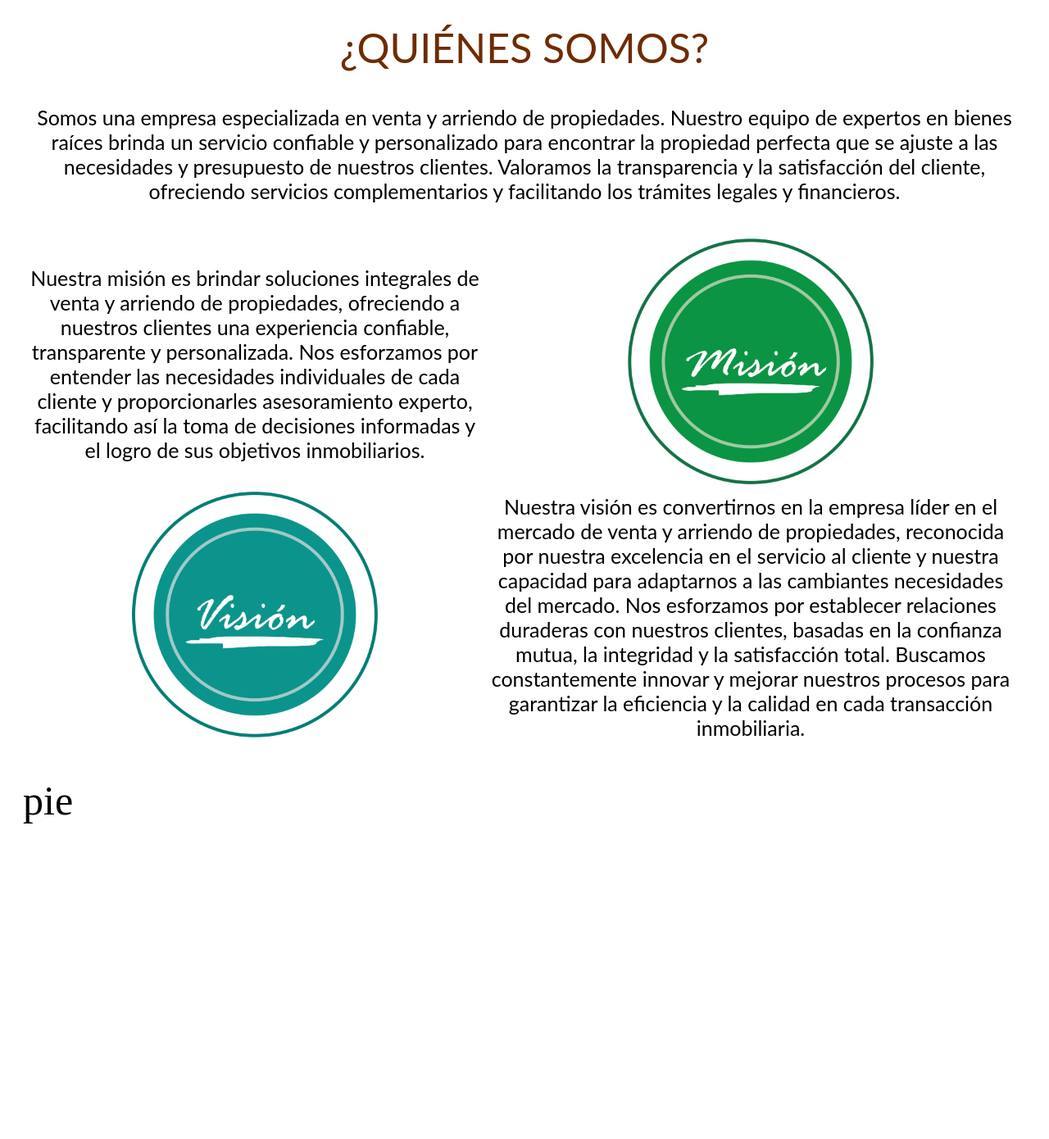
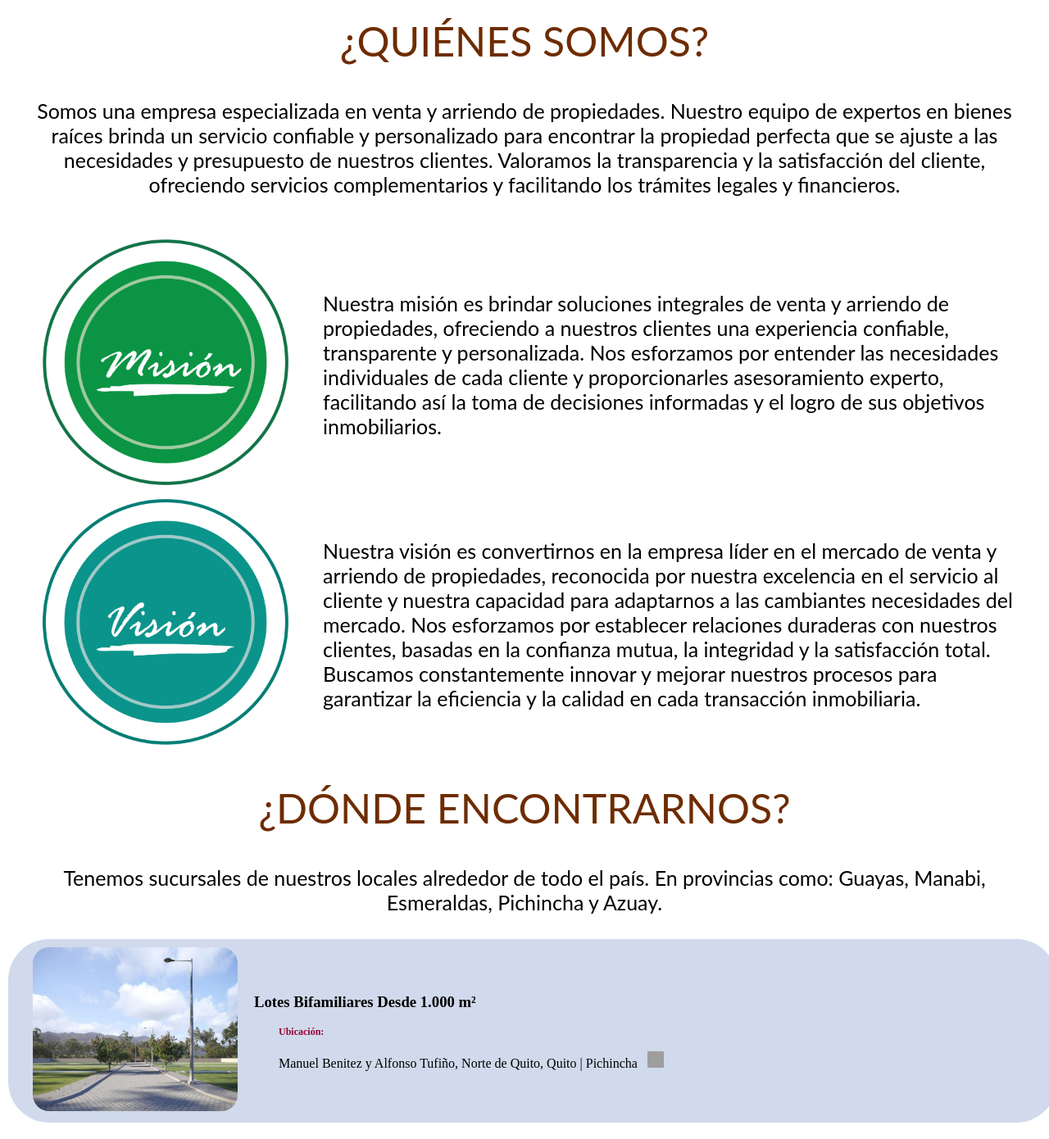
Before and after one commit to stevenpozo/Inmobiliaria_segundoParcialWEB, a PHP site: page /html/informacion.html in a window 1280 px wide. Shown: the whole page at 82% size. Before the commit the page ends 1005 px from the top, so only its background shows below. Run offline with PHP 8.4, Linux system fonts and the light colour scheme; grey boxes are pictures that could not be loaded.

Commit message:
informacion

```diff
--- a/5. Proyecto/css/estilo_Informacion.css
+++ b/5. Proyecto/css/estilo_Informacion.css
@@ -21,8 +21,121 @@
 	font-family: Lato,sans-serif;
 	box-sizing: border-box;
 	padding-bottom: 20px;
+	overflow-x: auto;
+}
+
+td,th{
+	padding: 25px
+}
+
+.div5{
+		color: #6E2C00 ;
+	font-family: Lato,sans-serif;
+	box-sizing: border-box;
+	text-transform: uppercase;
+	padding-bottom: 20px;
 	text-align: center;
 }
+
+.div6{
+	font-family: Lato,sans-serif;
+	box-sizing: border-box;
+	padding-bottom: 20px;
+	text-align: center;
+}
+
+/*Seccion de información de las casas*/
+.div7 {
+    display: flex;
+    flex-direction: row;
+    align-items: center;
+	padding: 10px 30px;
+	background-color: rgba(188,202,228,0.70);
+	backdrop-filter: blur(10px); /*hacerlo borroso al background*/
+	border-radius: 50px;
+	margin-bottom: 10px;
+	overflow: hidden;
+}
+
+body {
+    margin: 0;
+    padding: 0;
+}
+
+/*Seccion de información de las casas*/
+.cont_info{
+	padding: 10px;
+	width: 100%;
+}
+
+/*formato de imagenes*/
+.house-image {
+    width: 250px;
+    height: 200px;
+    margin-right: 20px;
+    border-radius: 20px;
+    transition: transform 0.3s;
+}
+
+/*animación de zoom en imagenes de casas*/
+.house-image:hover {
+    transform: scale(1.08);
+}
+
+.house-details {
+    flex-grow: 1;
+}
+
+
+
+
+
+/*formato de tablas precios*/
+table td {
+    padding: 10px 10px 0px 30px;
+    border: none;
+}
+tr {
+    width: 100px;
+}
+.t_tabla {
+    text-align: center;
+    font-size: 12px;
+    font-weight: bold;
+    color: #722620;
+}
+
+
+/*formato de los espacios*/
+.tipos_caracteristicas {
+    border: 2px solid #990235;
+    border-radius: 10px;
+    padding: 5px;
+    margin-bottom: 10px;
+    display: inline-block;
+}
+.cosas_casa, .ubicacion, .precios, .contactos_compra{
+    padding-left: 30px;
+}
+.text_espacios, .text_ubicacion, .text_precios {
+    text-align: left;
+    font-size: 12px;
+    font-weight: bold;
+    color: #990235;
+}
+
+
+/*imagen de contactos*/
+.img_ubicacion{
+	width: 20px;
+	height: 20px;
+	transition: transform 0.3s;
+}
+
+.img_ubicacion:hover{
+	transform: scale(1.5);
+}
+
 
 
 .example {
--- a/5. Proyecto/html/informacion.html
+++ b/5. Proyecto/html/informacion.html
@@ -11,11 +11,11 @@
 <div class="div1 example">¿Quiénes Somos?</div>
 <div class="div2 example2">Somos una empresa especializada en venta y arriendo de propiedades. Nuestro equipo de expertos en bienes raíces brinda un servicio confiable y personalizado para encontrar la propiedad perfecta que se ajuste a las necesidades y presupuesto de nuestros clientes. Valoramos la transparencia y la satisfacción del cliente, ofreciendo servicios complementarios y facilitando los trámites legales y financieros.</div>
 <div class="div4 example3">
-  <table width="1212" border="0">
+  <table>
     <tbody>
       <tr>
-        <td width="560">Nuestra misión es brindar soluciones integrales de venta y arriendo de propiedades, ofreciendo a nuestros clientes una experiencia confiable, transparente y personalizada. Nos esforzamos por entender las necesidades individuales de cada cliente y proporcionarles asesoramiento experto, facilitando así la toma de decisiones informadas y el logro de sus objetivos inmobiliarios.</td>
-        <td width="642"><img src="../img/img_Informacion/mision.png" width="300" height="300" alt=""/></td>
+        <td><img src="../img/img_Informacion/mision.png" width="300" height="300" alt=""/></td>
+        <td>Nuestra misión es brindar soluciones integrales de venta y arriendo de propiedades, ofreciendo a nuestros clientes una experiencia confiable, transparente y personalizada. Nos esforzamos por entender las necesidades individuales de cada cliente y proporcionarles asesoramiento experto, facilitando así la toma de decisiones informadas y el logro de sus objetivos inmobiliarios.</td>
       </tr>
       <tr>
         <td><img src="../img/img_Informacion/vision.png" width="300" height="300" alt=""/></td>
@@ -24,7 +24,20 @@
     </tbody>
   </table>
 </div>
-<div class="div5 example">pie</div>
-</div>
+<div class="div5 example">¿Dónde encontrarnos?</div>
+	<div class="div6 example2">Tenemos sucursales de nuestros locales alrededor de todo el país. En provincias como: Guayas, Manabi, Esmeraldas, Pichincha y Azuay.</div>
+	  <div class="cont_info">
+<div class="div7">
+      <div class="cont_imgCasa"><img class="house-image" src="../img/img_terrenos/terreno1.jpg" alt="Imagen de la casa"></div>
+      <div class="house-details">
+        <h3 class="titulos_casas" id="Pichincha">Lotes Bifamiliares Desde 1.000 m²</h3>
+        <div class="ubicacion">
+          <p class="text_ubicacion">Ubicación:</p>
+          <p>Manuel Benitez y Alfonso Tufiño, Norte de Quito, Quito | Pichincha &nbsp;&nbsp;<a href="https://goo.gl/maps/s2HKSS4MFZQRYYfk6" target="new"><img class="img_ubicacion" src="../img/img_comprar/ubicacion.png" alt=""/> </a></p>
+        </div>
+    </div>
+		  </div>
+	</div>
+	</div>
 </body>
 </html>
```
